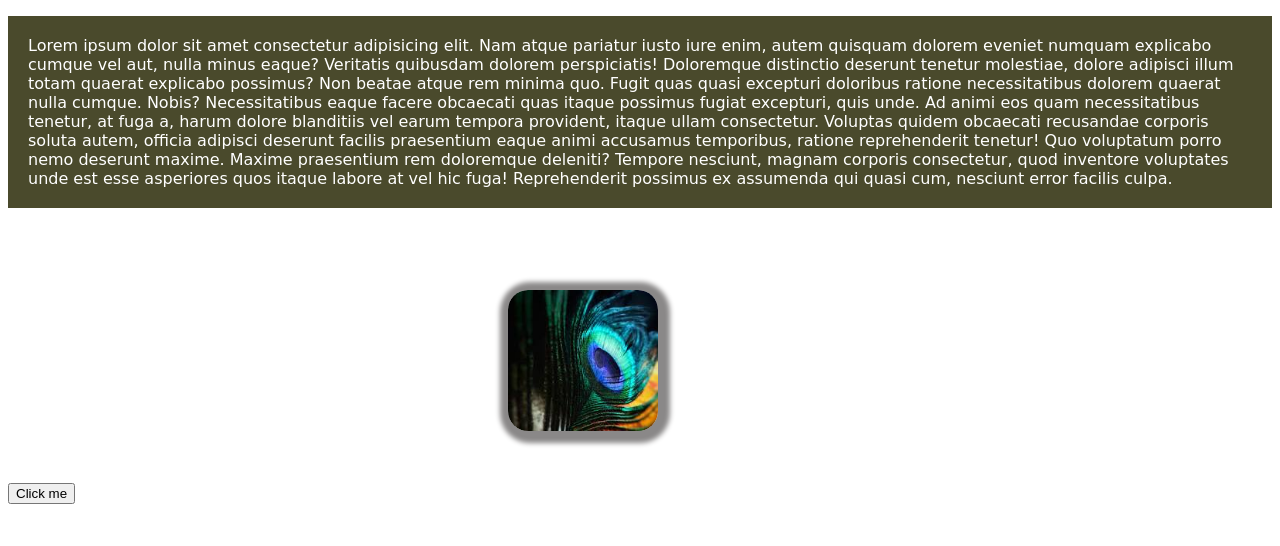
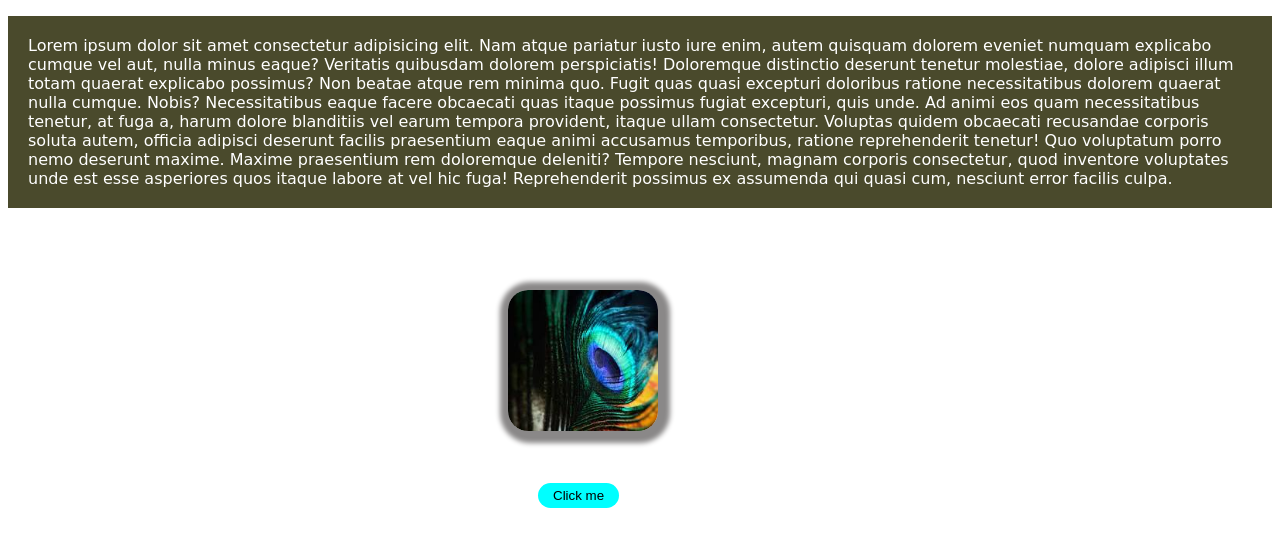
Before and after one commit to khardeaditya/Assign-14, a plain HTML site: page index.html in a window 1280 px wide. Drawn offline with Linux system fonts and the light colour scheme; a web font is replaced by a local one.

Commit message:
hower effect added

```diff
--- a/index.html
+++ b/index.html
@@ -16,9 +16,26 @@
             margin: 30px;
             margin-left: 500px;
             box-shadow: 2px 2px 5px 10px rgb(138, 136, 136);
+
         }
+
+        .btn {
+            border: none;
+            border-radius: 18px;
+            background-color: aqua;
+            padding-left: 15px;
+            padding-right: 15px;
+            padding-top: 5px;
+            padding-bottom: 5px;
+            margin-left: 530px;
+        }
+
+        .btn:hover {
+            background-color: rgb(20, 220, 160);
+            box-shadow: 0px 0px 2px 2px rgb(240, 236, 36);
     </style>
 </head>
+
 <body>
     <p class="text">Lorem ipsum dolor sit amet consectetur adipisicing elit. Nam atque pariatur iusto iure enim, autem
         quisquam dolorem eveniet numquam explicabo cumque vel aut, nulla minus eaque? Veritatis quibusdam dolorem
@@ -38,5 +55,4 @@
     <img class="img" src="image.jpeg"><br> <br>
     <button class="btn"> Click me</button>
 </body>
-
 </html>
```
